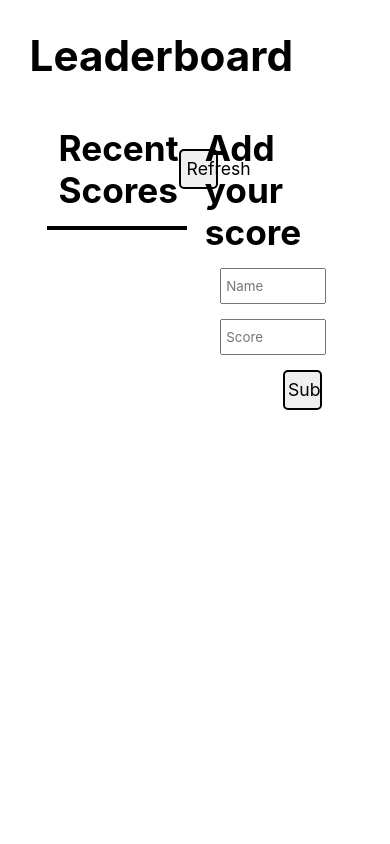
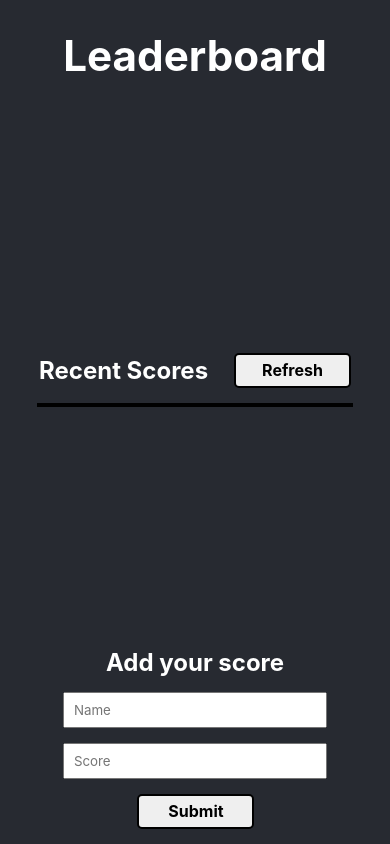
Before and after one commit to GuilhermeGiachellin/Leaderboard, a website built with webpack: page src/index.html in a window 390 px wide. Built offline with nearby package versions, Linux system fonts and the light colour scheme; no server answers.

Commit message:
Page styling

```diff
--- a/src/displayHtml.js
+++ b/src/displayHtml.js
@@ -5,7 +5,7 @@ const setScore = (scoreList) => {
   scoreList.result.forEach((element) => {
     const li = document.createElement('li');
     counter += 1;
-    li.innerHTML = `<li class="games_li"><div><p>USER: ${element.user}</p></div><div></div><p>SCORE: ${element.score}</p></li>`;
+    li.innerHTML = `<li class="games_li"><div><p>PLAYER: ${element.user}</p></div><div></div><p>SCORE: ${element.score}</p></li>`;
     li.classList.add('tasks_li');
     if (counter % 2 !== 0) {
       li.classList.add('greyColor');
--- a/src/style.css
+++ b/src/style.css
@@ -4,9 +4,19 @@
   list-style: none;
 }
 
+body {
+  background-color: #272a31;
+  color: #fff;
+}
+
 header {
   height: 15vh;
   align-items: center;
+}
+
+hr {
+  width: 95vw;
+  margin: auto;
 }
 
 h1 {
@@ -24,6 +34,7 @@ section {
   display: flex;
   flex-direction: row;
   justify-content: center;
+  margin-top: 10vh;
   height: 85vh;
 }
 
@@ -48,6 +59,8 @@ section {
   width: 35vw;
   border: 2px solid black;
   padding: 0;
+  background-color: #bebfc1;
+  color: black;
 }
 
 .games_li {
@@ -60,7 +73,8 @@ section {
 }
 
 .greyColor {
-  background-color: #bebfc1;
+  background-color: black;
+  color: #fff;
 }
 
 .form_container {
@@ -96,6 +110,7 @@ input {
   width: 10vw;
   height: 40px;
   font-size: 1.1rem;
+  font-weight: bold;
   border: 2px solid black;
   border-radius: 5px;
 }
@@ -104,24 +119,94 @@ input {
   width: 10vw;
   height: 40px;
   font-size: 1.1rem;
+  font-weight: bold;
   border: 2px solid black;
   border-radius: 5px;
 }
 
 button:hover {
-  background-color: grey;
+  background-color: #bebfc1;
+  transition: 250ms;
 }
 
 button:active {
   background-color: black;
   color: white;
+  transition: 250ms;
 }
 
 .submit_btn:hover {
-  background-color: grey;
+  background-color: #bebfc1;
+  transition: 250ms;
 }
 
 .submit_btn:active {
   background-color: black;
   color: white;
+  transition: 250ms;
 }
+
+input[type=text]:focus {
+  background-color: #bebfc1;
+  transition: 250ms;
+}
+
+@media (max-width: 1080px) {
+  section {
+    display: flex;
+    flex-direction: column;
+    width: fit-content;
+    margin: 0 auto;
+  }
+
+  h1 {
+    margin: auto;
+  }
+
+  .games_ul {
+    width: 80vw;
+  }
+
+  .list_container {
+    width: 80vw;
+    margin: auto;
+  }
+
+  .list_title_container {
+    width: 80vw;
+  }
+
+  h2 {
+    font-size: 1.5rem;
+  }
+
+  .form_container {
+    width: 80vw;
+    margin: 15px auto;
+  }
+
+  .input_div {
+    width: 100%;
+  }
+
+  .input_div > div {
+    width: 85%;
+    justify-content: center;
+  }
+
+  input {
+    width: 80%;
+  }
+
+  .refresh_btn {
+    width: 30vw;
+    height: 35px;
+    font-size: 1rem;
+  }
+
+  .submit_btn {
+    width: 30vw;
+    height: 35px;
+    font-size: 1rem;
+  }
+}
```
